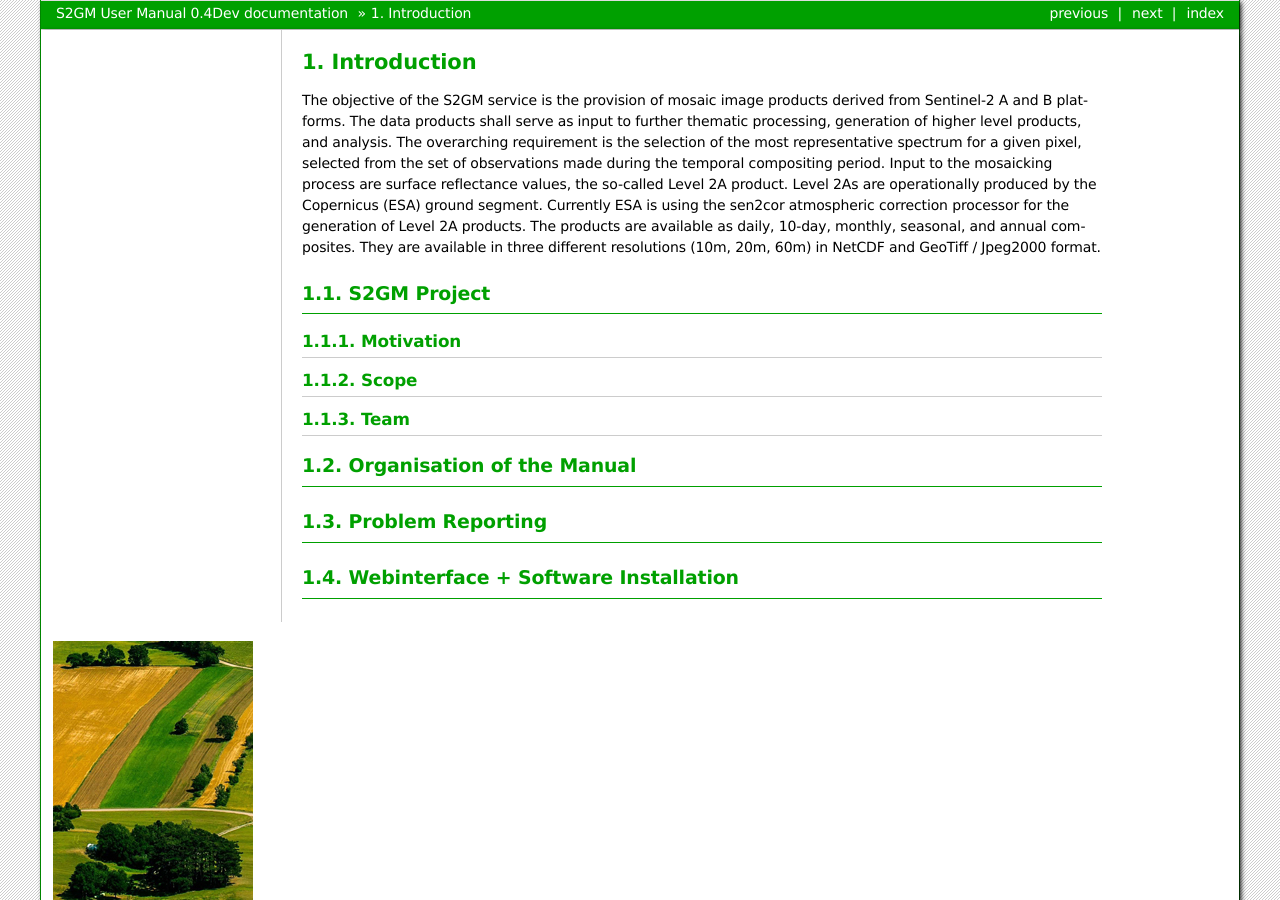
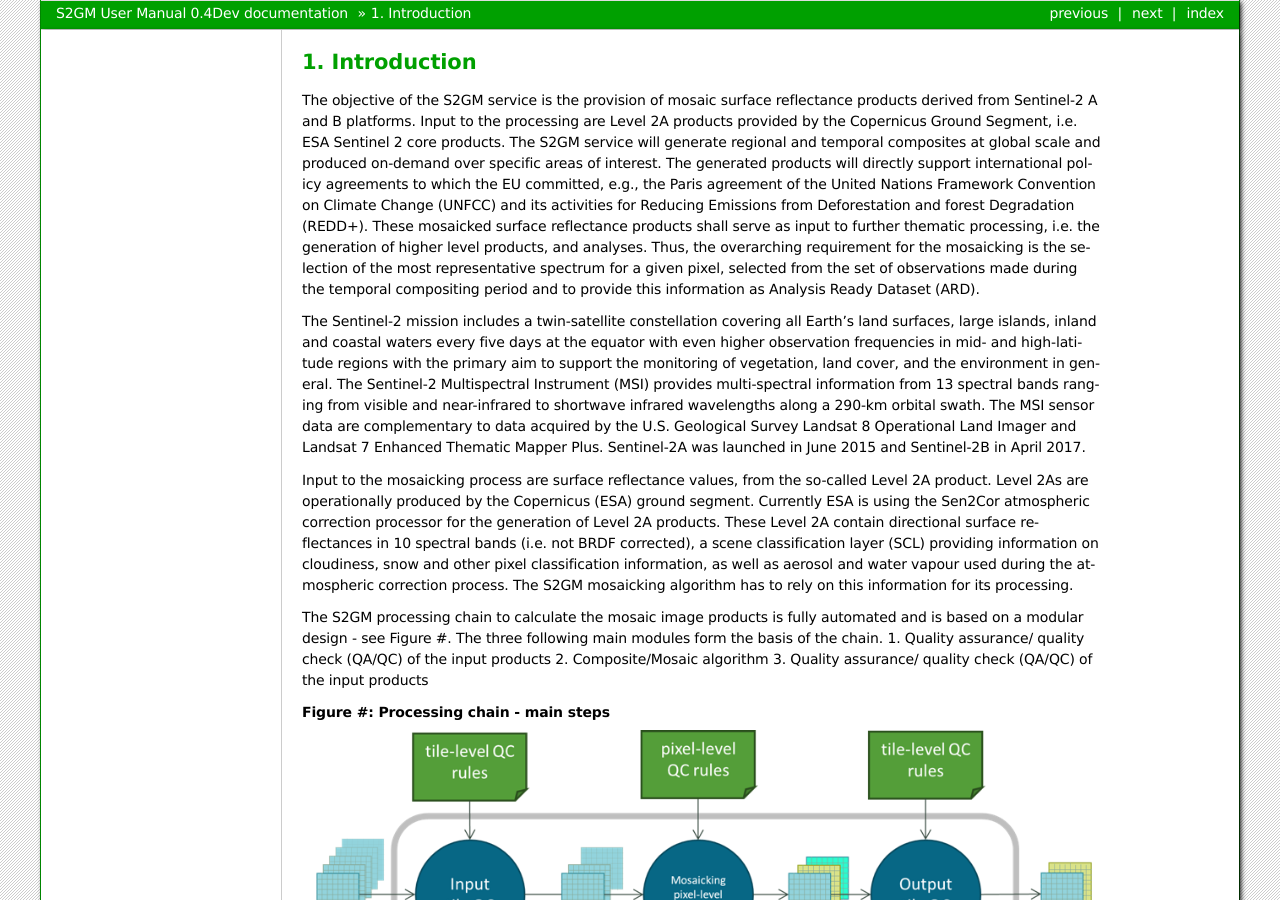
Before and after one commit to mriffler/UserManual, a Sphinx documentation site: the page built from docs/source/Introduction.rst, in a window 1280 px wide and 900 px high. Built offline with Sphinx 7.4.7, drawn with Linux system fonts in a browser that asks for light colours.

Commit message:
Added Introduction first chapter.

```diff
--- a/docs/source/Introduction.rst
+++ b/docs/source/Introduction.rst
@@ -2,9 +2,20 @@
 Introduction
 ############
 
-The objective of the S2GM service is the provision of mosaic image products derived from Sentinel-2 A and B platforms. The data products shall serve as input to further thematic processing, generation of higher level products, and analysis. The overarching requirement is the selection of the most representative spectrum for a given pixel, selected from the set of observations made during the temporal compositing period.
-Input to the mosaicking process are surface reflectance values, the so-called Level 2A product. Level 2As are operationally produced by the Copernicus (ESA) ground segment. Currently ESA is using the sen2cor atmospheric correction processor for the generation of Level 2A products.
-The products are available as daily, 10-day, monthly, seasonal, and annual composites. They are available in three different resolutions (10m, 20m, 60m) in NetCDF and GeoTiff / Jpeg2000 format.
+The objective of the S2GM service is the provision of mosaic surface reflectance products derived from Sentinel-2 A and B platforms. Input to the processing are Level 2A products provided by the Copernicus Ground Segment, i.e. ESA Sentinel 2 core products. The S2GM service will generate regional and temporal composites at global scale and produced on-demand over specific areas of interest. The generated products will directly support international policy agreements to which the EU committed, e.g., the Paris agreement of the United Nations Framework Convention on Climate Change (UNFCC) and its activities for Reducing Emissions from Deforestation and forest Degradation (REDD+). These mosaicked surface reflectance products shall serve as input to further thematic processing, i.e. the generation of higher level products, and analyses. Thus, the overarching requirement for the mosaicking is the selection of the most representative spectrum for a given pixel, selected from the set of observations made during the temporal compositing period and to provide this information as Analysis Ready Dataset (ARD).
+
+The Sentinel-2 mission includes a twin-satellite constellation covering all Earth’s land surfaces, large islands, inland and coastal waters every five days at the equator with even higher observation frequencies in mid- and high-latitude regions with the primary aim to support the monitoring of vegetation, land cover, and the environment in general. The Sentinel-2 Multispectral Instrument (MSI) provides multi-spectral information from 13 spectral bands ranging from visible and near-infrared to shortwave infrared wavelengths along a 290-km orbital swath. The MSI sensor data are complementary to data acquired by the U.S. Geological Survey Landsat 8 Operational Land Imager and Landsat 7 Enhanced Thematic Mapper Plus. Sentinel-2A was launched in June 2015 and Sentinel-2B in April 2017.
+
+Input to the mosaicking process are surface reflectance values, from the so-called Level 2A product. Level 2As are operationally produced by the Copernicus (ESA) ground segment. Currently ESA is using the Sen2Cor atmospheric correction processor for the generation of Level 2A products. These Level 2A contain directional surface reflectances in 10 spectral bands (i.e. not BRDF corrected), a scene classification layer (SCL) providing information on cloudiness, snow and other pixel classification information, as well as aerosol and water vapour used during the atmospheric correction process. The S2GM mosaicking algorithm has to rely on this information for its processing.
+
+The S2GM processing chain to calculate the mosaic image products is fully automated and is based on a modular design - see Figure #. The three following main modules form the basis of the chain.
+1.	Quality assurance/ quality check (QA/QC) of the input products
+2.	Composite/Mosaic algorithm
+3.	Quality assurance/ quality check (QA/QC) of the input products
+
+**Figure #: Processing chain - main steps**
+
+.. image:: ProcessingChain.png
 
 S2GM Project
 ************
```
Also changed, not shown: docs/source/ProcessingChain.png (added).
